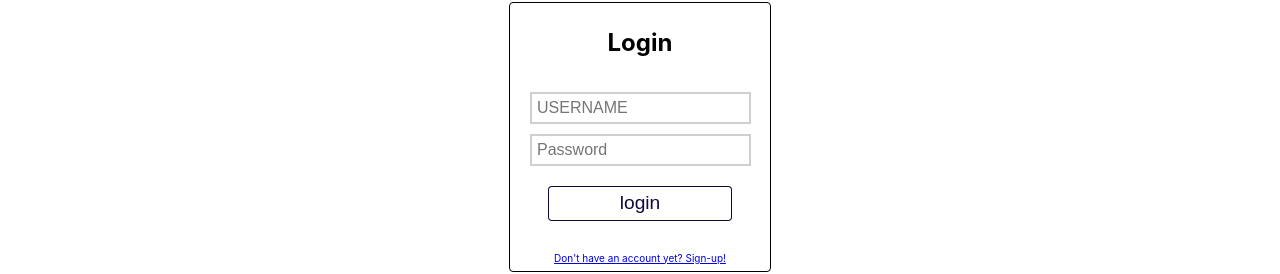
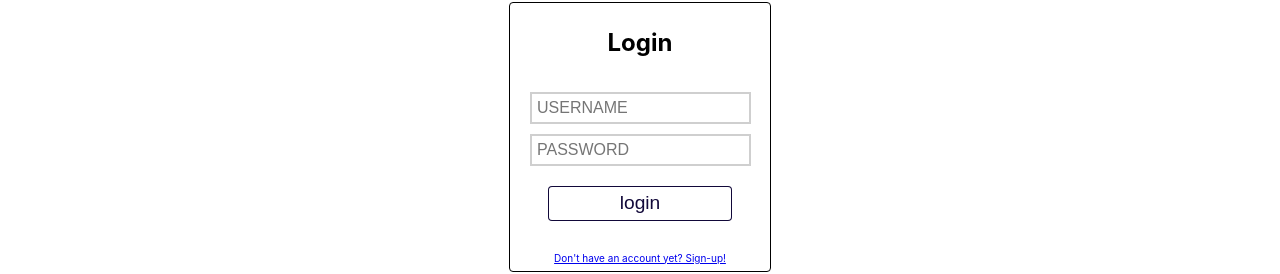
Before and after one commit to thinkful-ei-gecko/BreadCrumbs-Client, a React (Create React App) app: page /login in a window 1280 px wide. Shown: the part 130-404 px from the top of the page. Built offline with nearby package versions, Linux system fonts and the light colour scheme; no server answers.

Commit message:
resize img on desktop

```diff
--- a/src/components/Login/Login.js
+++ b/src/components/Login/Login.js
@@ -53,7 +53,7 @@ export default class Login extends Component {
           <input
             className="input"
             aria-label="Login-password"
-            placeholder="Password"
+            placeholder="PASSWORD"
             name="password"
             type="password"
             required
--- a/src/components/OvenItem/OvenItem.css
+++ b/src/components/OvenItem/OvenItem.css
@@ -177,4 +177,9 @@ li:hover {
   .heart {
     margin-top: 80px;
   }
+  .img {
+    margin-top: 50px;
+    height: 250px;
+    width: 600px;
+  }
 }
```
